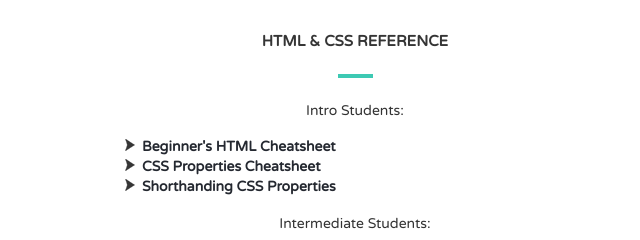
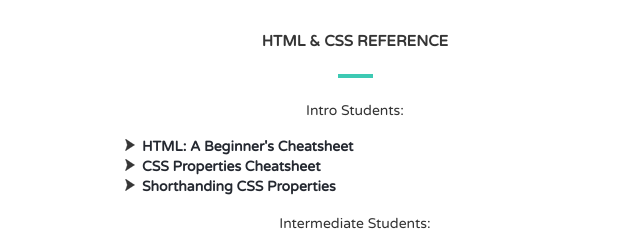
Before and after one commit to anythingcodes/anythingcodes.github.io, a plain HTML site: page index.html in a window 1280 px wide. Shown: the part 2040-2280 px from the top of the page, 0-640 px from the left. Drawn offline with nearby package versions, Linux system fonts and the light colour scheme.

Commit message:
Update link to Beginner's HTML Cheatsheet in another repo

```diff
--- a/index.html
+++ b/index.html
@@ -94,7 +94,7 @@
                             <h2>HTML &amp; CSS Reference</h2>
 							<h4>Intro Students:</h4>
                             <ul>
-                                <li><a href="img/resources/beginner-html-cheatsheet.jpg" target="_blank">Beginner's HTML Cheatsheet</a></li>
+                                <li><a href="/gdi-intro-html-css/cheatsheets/beginners-html.html" target="_blank">HTML: A Beginner's Cheatsheet</a></li>
 								<li><a href="img/resources/intermediate-css-cheatsheet.jpg" target="_blank">CSS Properties Cheatsheet</a></li>
 								<li><a href="img/resources/intermediate-css-shorthand.jpg" target="_blank">Shorthanding CSS Properties</a></li>
                             </ul>
```
Also changed, not shown: img/resources/beginner-html-cheatsheet.jpg (deleted).
